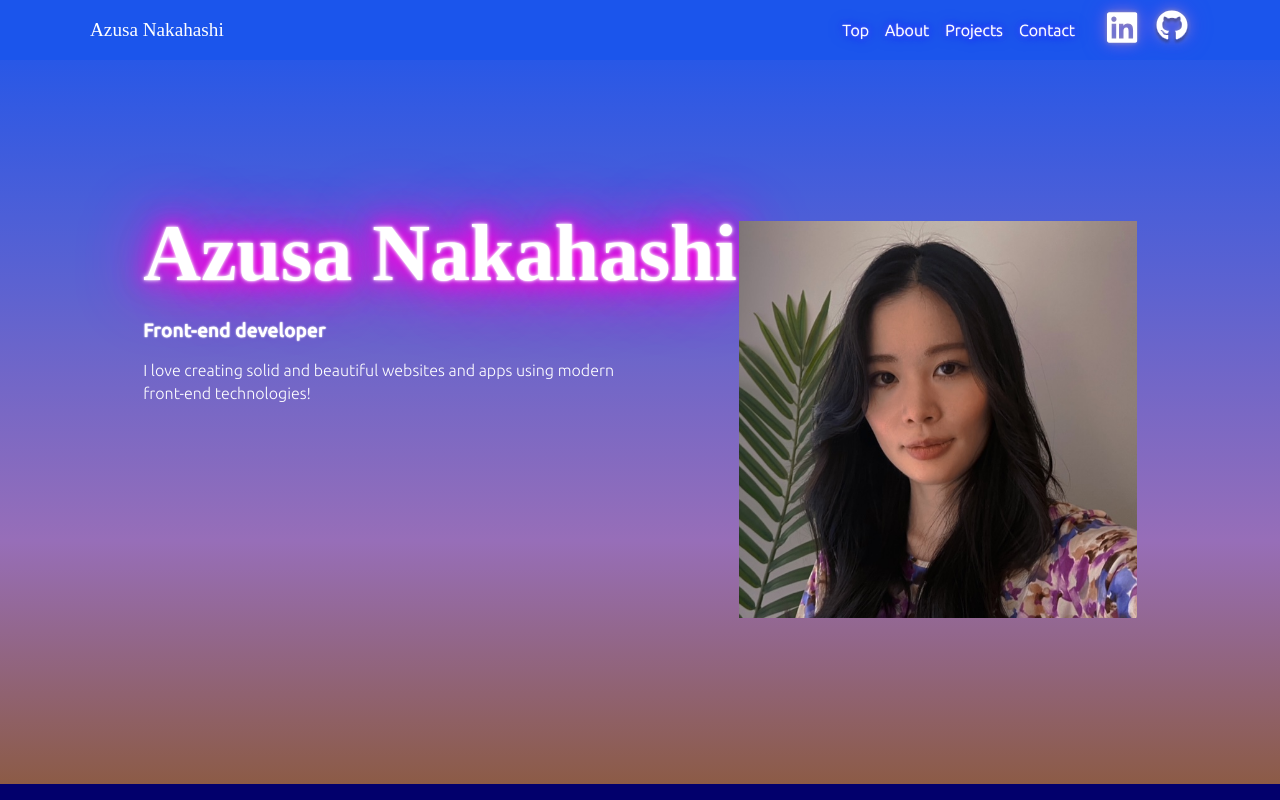
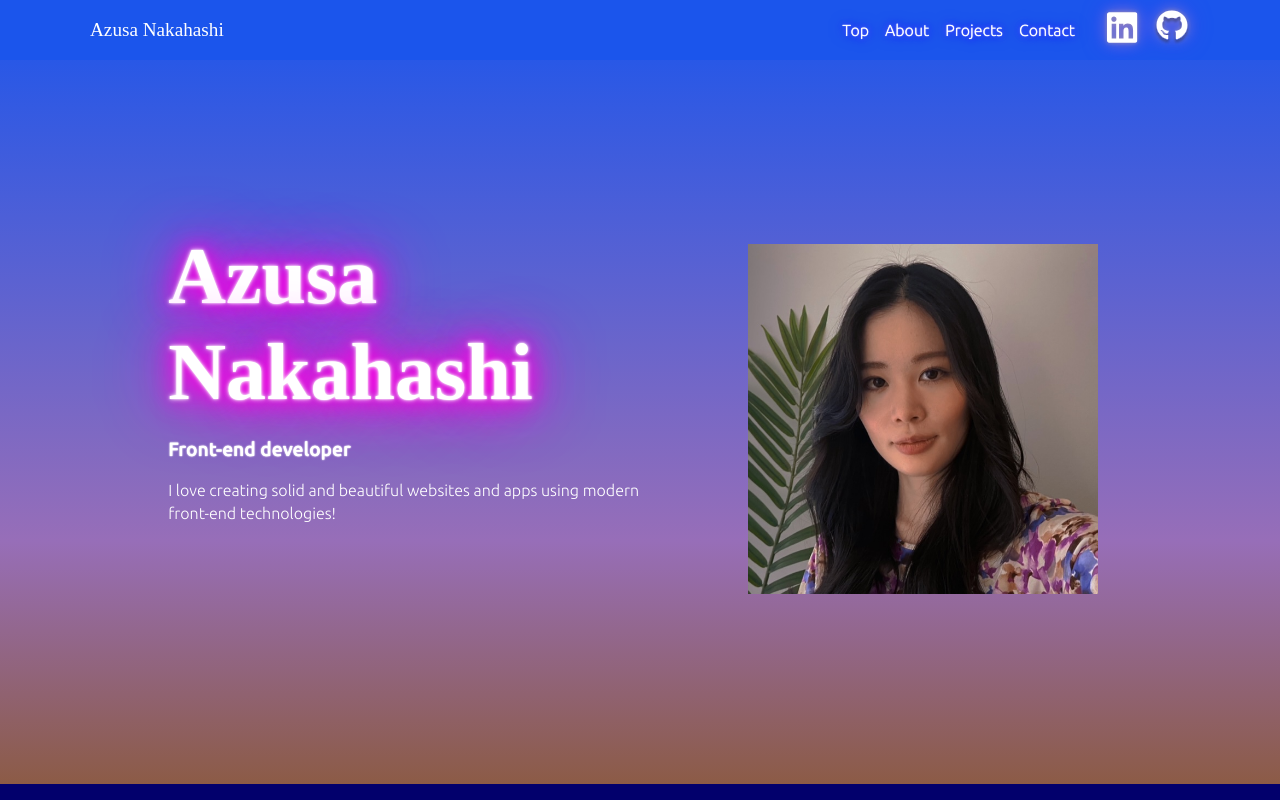
Before and after one commit to AzusaNakahashi/portfolio-2022, a Next.js app in the folder client/: page / in a window 1280 px wide. Shown: the top 800 px of the page. Built offline with nearby package versions, Linux system fonts and the light colour scheme; no server answers; a web font is replaced by a local one; what next-redux-wrapper would draw is missing.

Commit message:
use img instead of next/image

```diff
--- a/client/components/Top.tsx
+++ b/client/components/Top.tsx
@@ -1,5 +1,3 @@
-import Image from "next/image";
-import topImage from "../public/pictures/top.jpeg";
 import styles from "../styles/top.module.scss";
 
 const Top = () => {
@@ -15,7 +13,9 @@ const Top = () => {
           </p>
         </div>
         <div className={styles["right"]}>
-          <Image src={topImage} alt="facePicture" />
+          <picture>
+            <img src="/pictures/top.jpeg" alt="face image" />
+          </picture>
         </div>
       </div>
     </div>
--- a/client/styles/top.module.scss
+++ b/client/styles/top.module.scss
@@ -46,9 +46,12 @@
   .right {
     margin: 0 auto;
     padding: 1rem 0;
-    max-width: 350px;
-    animation: slide-right 1.6s;
     overflow: hidden;
+    img {
+      animation: slide-right 1.6s;
+      width: 100%;
+      max-width: 350px;
+    }
   }
 }
 
```
